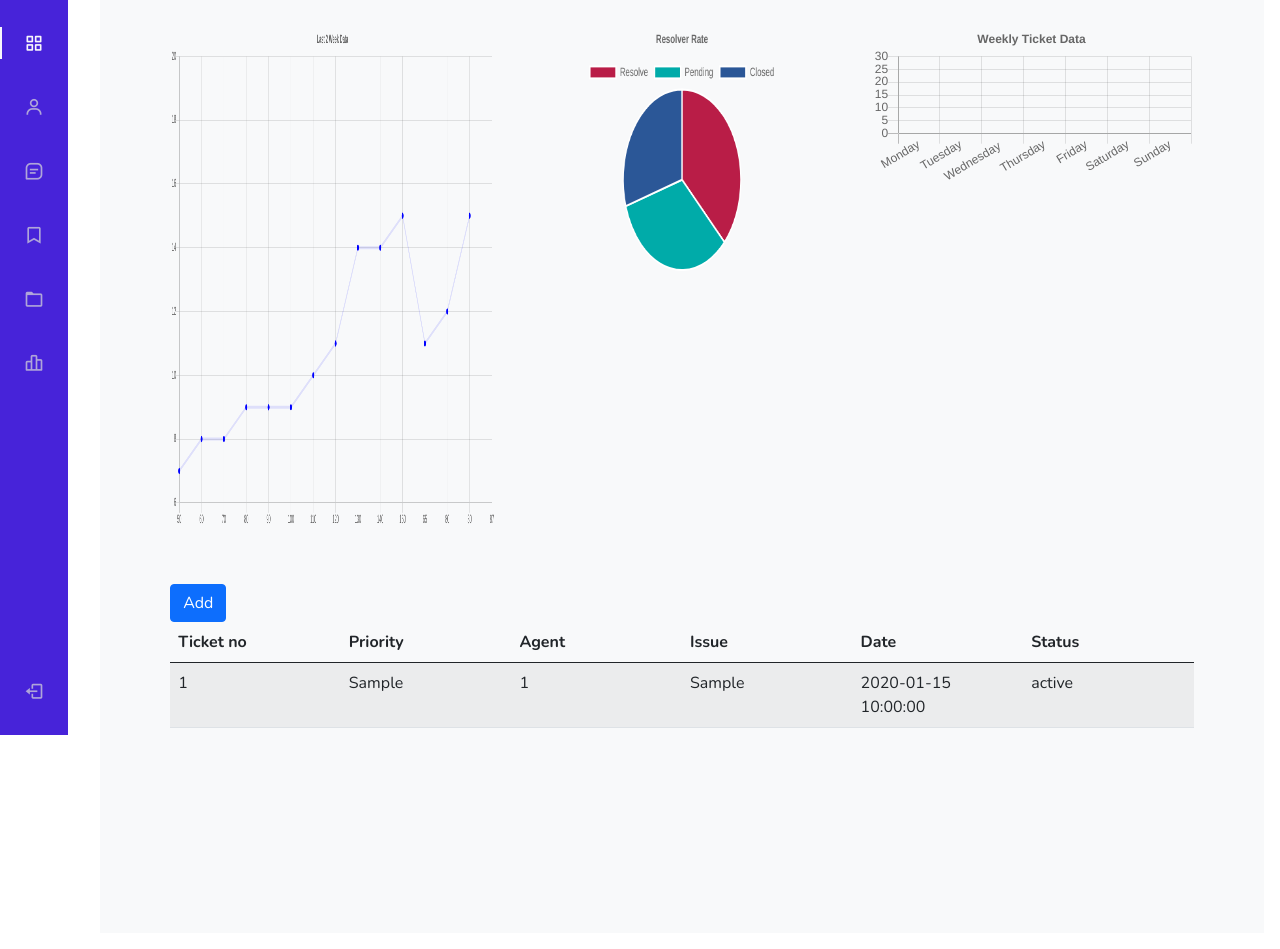
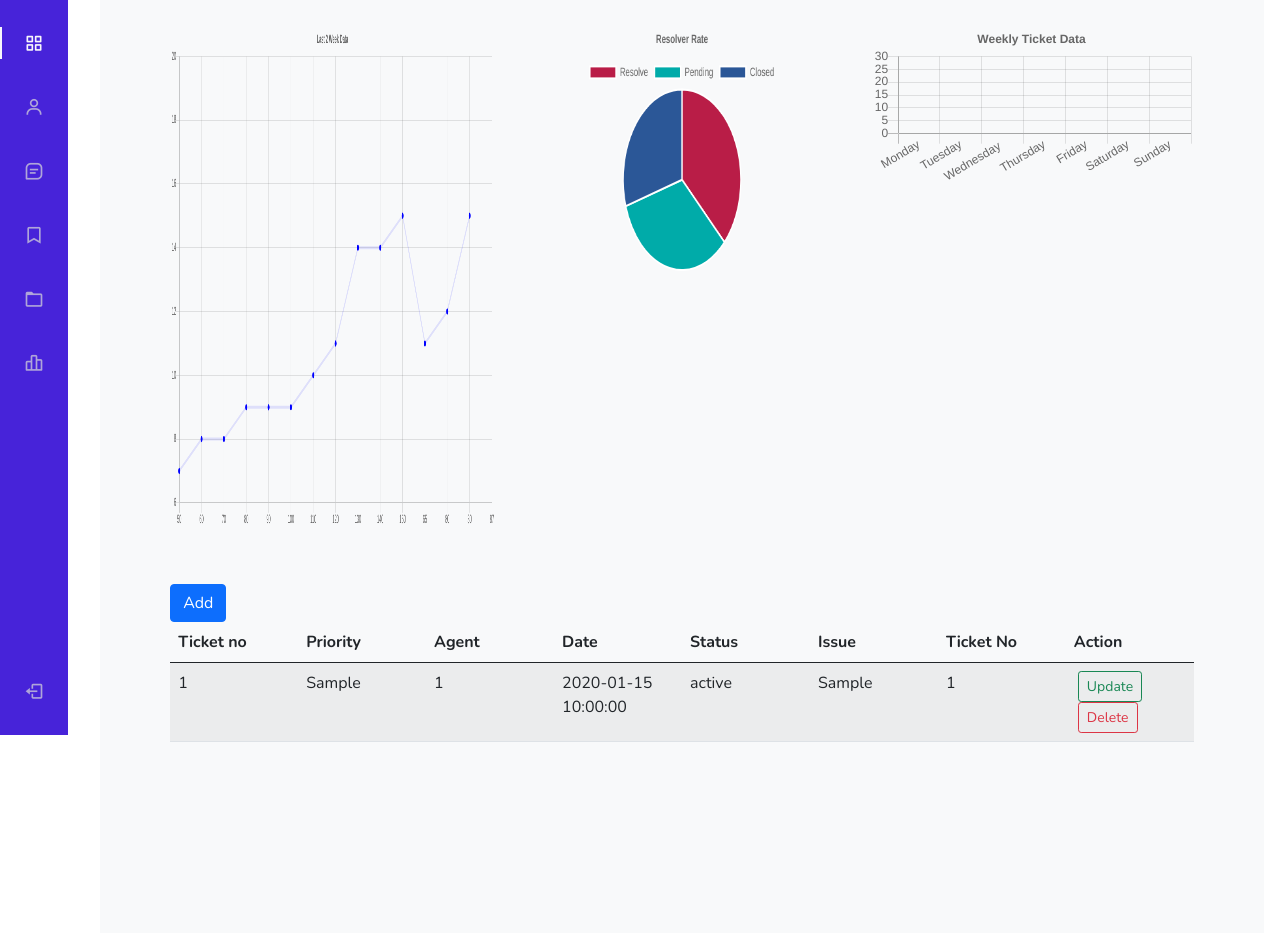
Before and after one commit to birendramondal/TicketTool, a Flask app: page / in a window 1280 px wide. Shown: the part 65-1014 px from the top of the page. Run offline with Flask 2, Linux system fonts and the light colour scheme; tables that the repository leaves empty or names only in its code hold one stand-in row (values such as "Sample post"); some libraries are stand-ins or nearby versions.

Commit message:
Add update and delete button on Table

```diff
--- a/app.py
+++ b/app.py
@@ -27,7 +27,7 @@
         print("Something went wrong: {}".format(err))
 
 
-def counter(inputdate):  # *****************Counte each date column*****************
+def counter(inputdate):  # *****************Count date column for load the 7 Days Data *****************
     if(DBConnection() == True):
         mycursor = mydb.cursor()
         mycursor.execute(
@@ -37,7 +37,7 @@
             countdata = mycursor.fetchall()
 
         res = [lis[0] for lis in countdata]
-        time.sleep(0.1)      #****************Add time to load the Buffer****************
+        time.sleep(0.1)      #****************Add time to load in to the Buffer****************
         return res[0]
 
 
@@ -94,5 +94,13 @@
         print("not added")
 
 
+@app.route('/delete/<int:sno>', methods=['GET', 'POST'])
+def updateDB(sno):
+    if (request.method == 'POST'):
+        TicketNumber = request.form[sno]
+        print(TicketNumber)
+
+
+
 if __name__ == "__main__":
     app.run(debug=True)
--- a/templates/index.html
+++ b/templates/index.html
@@ -30,9 +30,12 @@
                         <th scope="col">Ticket no</th>
                         <th scope="col">Priority</th>
                         <th scope="col">Agent</th>
-                        <th scope="col">Issue</th>
                         <th scope="col">Date</th>
                         <th scope="col">Status</th>
+                        <th scope="col">Issue</th>
+                        <th scope="col">Ticket No</th>
+                        <th scope="col">Action</th>
+
                     </tr>
                 </thead>
                 <tbody>
@@ -42,9 +45,14 @@
                         <td>{{loop.index}}</td>
                         <td>{{user[1]}}</td>
                         <td>{{user[3]}}</td>
-                        <td>{{user[4]}}</td>
                         <td>{{user[5]}}</td>
                         <td>{{user[2]}}</td>
+                        <td>{{user[4]}}</td>
+                        <td>{{user[0]}}</td>
+                        <td>
+                            <button action='/update/{{user[0]}}' method='post' type="button" class="btn btn-outline-success btn-sm mx-1">Update</button>
+                            <button action='/delete/{{user[0]}}' method='post' type="button" class="btn btn-outline-danger btn-sm mx-1">Delete</button>
+                        </td>
                     </tr>
                     {% endfor %}
                 </tbody>
--- a/templates/layout.html
+++ b/templates/layout.html
@@ -44,7 +44,7 @@
                     </div>
                 </div>
                 <a href="#" class="nav_link"> <i class='bx bx-log-out nav_icon'></i>
-                    <span class="nav_name">SignOut</span> </a>
+                    <span class="nav_name">Sign Out</span> </a>
             </nav>
         </div>
 
@@ -118,14 +118,12 @@
 
 
         <!-- Body content end -->
-
+        <script type="text/javascript" src="{{url_for('static', filename='js/logic.js')}}"></script>
         <script type='text/javascript'
             src='https://cdn.jsdelivr.net/npm/bootstrap@5.0.0-beta1/dist/js/bootstrap.bundle.min.js'></script>
         <script type='text/javascript' src=''></script>
         <script type='text/javascript' src=''></script>
 
-        <script type="text/javascript" src="{{url_for('static', filename='js/logic.js')}}"></script>
-
 
     </body>
 
```
Also changed, not shown: static/css/style.css (+10 -2 lines).
